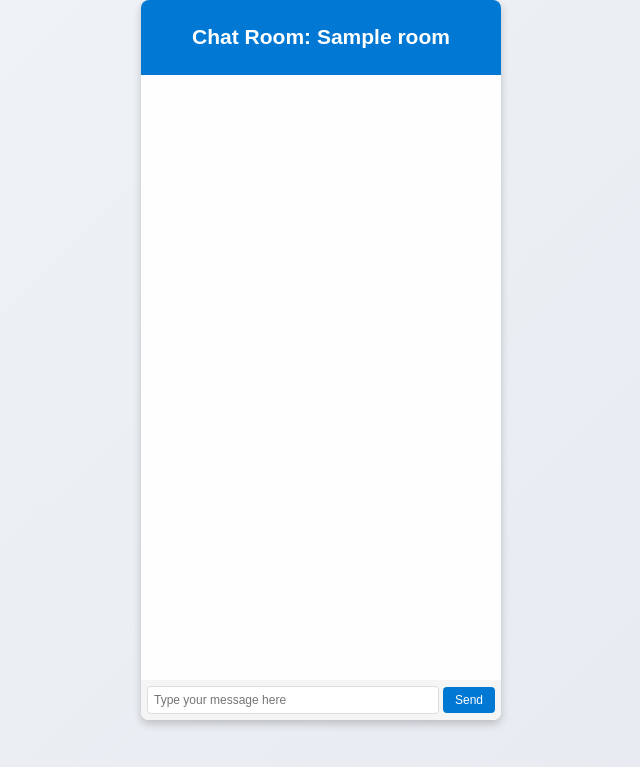
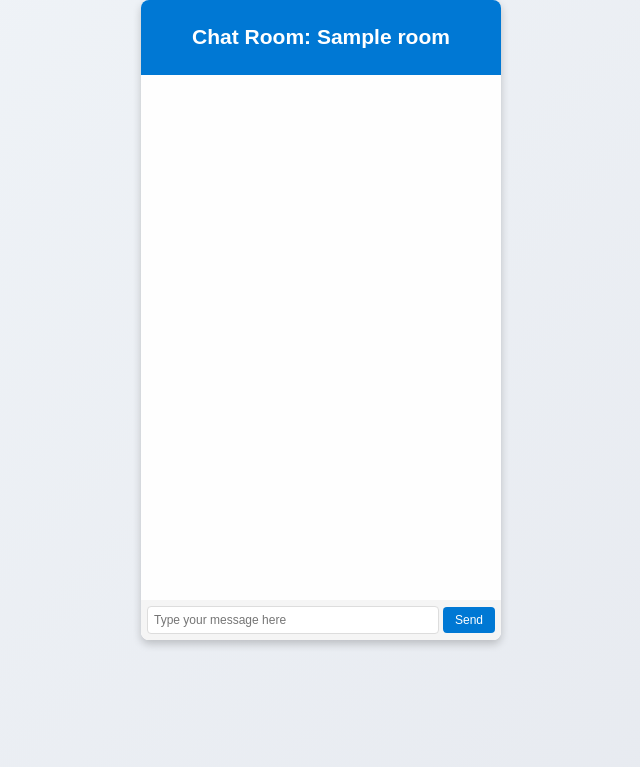
Before and after one commit to 123arv/chatapp, a Flask app: template templates/chat.html in a window 1280 px wide. Shown: the top 767 px of the page, without its empty margins (319-959 px from the left). Run offline with Flask 3, Linux system fonts and the light colour scheme; the template is opened without the code that fills it: most values are stand-ins (such as "Sample title", 1, 10 or a date in 2020); some libraries are stand-ins or nearby versions.

Commit message:
Update chat.html

```diff
--- a/templates/chat.html
+++ b/templates/chat.html
@@ -19,8 +19,8 @@
         .chat-container {
             display: flex;
             flex-direction: column;
-            height: 90vh; /* Reduced height */
-            width: 90vw;  /* Reduced width */
+            height: 80vh; /* Reduced height */
+            width: 80vw;  /* Reduced width */
             max-width: 360px; /* Further reduced max width */
             margin: 0 auto; /* Centered on the screen */
             background: rgba(255, 255, 255, 0.95); /* Semi-transparent white background */
```
